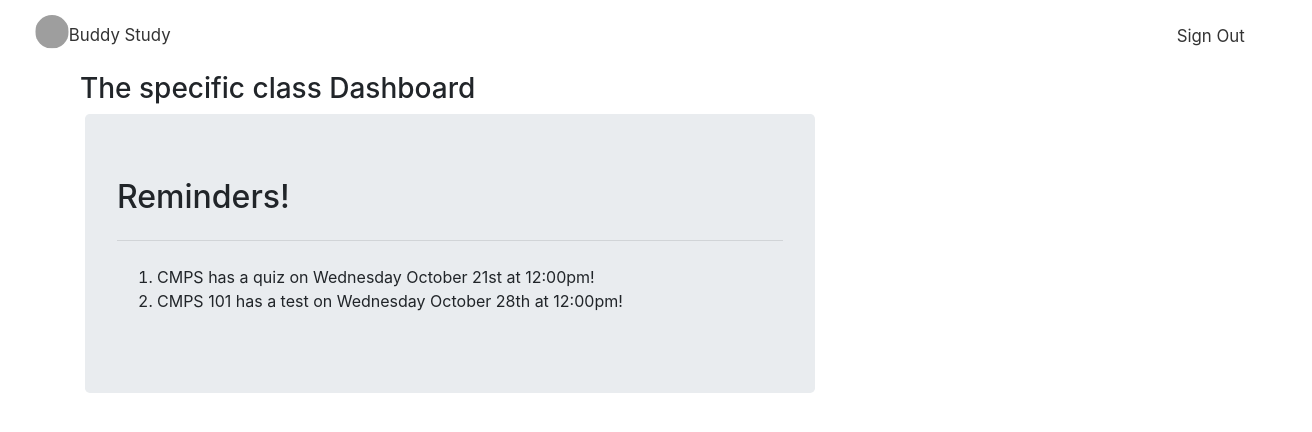
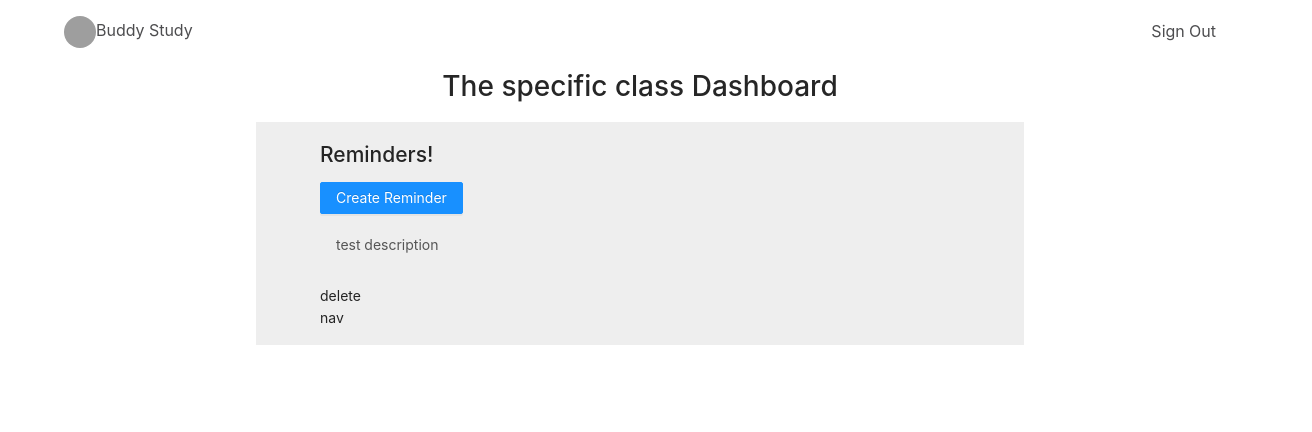
Before and after one commit to xinrod/study-buddy, a React (Create React App) app in the folder study-buddy-front-end/: page /ClassDashboard in a window 1280 px wide. Shown: the top 432 px of the page, 1312 px wide, since content can reach past the window. Built offline with nearby package versions, Linux system fonts and the light colour scheme; grey boxes are pictures that could not be loaded.

Commit message:
Added form for Reminders

```diff
--- a/study-buddy-front-end/src/App.js
+++ b/study-buddy-front-end/src/App.js
@@ -1,9 +1,10 @@
 import React from 'react';
 import './App.css';
 import Home from './components/Home/Home';
+import 'tachyons';
+
 import ClassDashboard from './components/ClassDashboard/ClassDashboard'
-import 'bootstrap/dist/css/bootstrap.min.css';
-import 'tachyons';
+
 
 import {
   BrowserRouter as Router,
--- a/study-buddy-front-end/src/components/ClassDashboard/ClassDashboard.js
+++ b/study-buddy-front-end/src/components/ClassDashboard/ClassDashboard.js
@@ -8,11 +8,9 @@ const ClassDashboard = () => {
 
     return (
         <>
-        <div class='ClassTitle'>
             <Container fliud>
-                <h3>The specific class Dashboard</h3>
+                <h1 class="tc">The specific class Dashboard</h1>
             </Container>
-        </div>
             <Reminder/>
         </>
     );
--- a/study-buddy-front-end/src/components/ClassDashboard/ReminderContainer.js
+++ b/study-buddy-front-end/src/components/ClassDashboard/ReminderContainer.js
@@ -1,29 +1,77 @@
-import React from 'react';
+import React, { useEffect } from 'react';
 import './ClassDashboard.css';
 import {Link} from 'react-router-dom';
 import Jumbotron from 'react-bootstrap/Jumbotron';
 import Container from 'react-bootstrap/Container';
 import Row from 'react-bootstrap/Row';
 import Col from 'react-bootstrap/Col';
+import { Modal, Button } from 'antd';
+import { useState } from 'react';
+import 'antd/dist/antd.css';
+import Form from 'react-bootstrap/Form'
+import ReminderList from './ReminderList.js';
 
 const ReminderContainer = () => {
 
+    const [visible, setVisible] = useState(false);
+    const [currReminder, setReminder] = useState({
+        "title": 'default Title Class',
+        "description": 'test description',
+    });
+    const [reminders, addReminder] = useState([]);
+
+    useEffect(() => {
+        console.log('render')
+        console.log(currReminder)
+        addReminder(reminders.concat(currReminder))
+        console.log(reminders)
+    }, [currReminder]);
+
+    const showForm = () => {
+        setVisible(true);
+    }
+
+    const handleClose = e => {
+        setVisible(false);
+    }
+
+    async function handleSubmit(e) {
+        e.preventDefault();
+        setVisible(false);
+        console.log(e.target);
+        setReminder({
+            title: e.target.title.value,
+            description: e.target.description.value
+        });
+    };
+
     return (
         <>
-            <Container>
-                <Row>
-                    <Col md={{span:8}}>
-                        <Jumbotron>
-                            <h2>Reminders!</h2>
-                            <hr class="my-4"></hr>
-                            <ol>
-                                <li>CMPS has a quiz on Wednesday October 21st at 12:00pm!</li>
-                                <li>CMPS 101 has a test on Wednesday October 28th at 12:00pm!</li>
-                            </ol>
-                        </Jumbotron>
-                    </Col>
-                </Row>
-            </Container>
+            <section class="mw5 mw7-ns center bg-light-gray pa3 ph5-ns">
+                <h2>Reminders!</h2>
+                <Button type='primary' onClick={showForm}>
+                    Create Reminder
+                </Button>
+                <Modal
+                title="Create a Reminder"
+                visible={visible}
+                onCancel={handleClose}
+                okButtonProps={{form:'reminderForm', key: 'submit', htmlType: 'submit'}}
+            >
+                    <Form id="reminderForm" class="pa4 black-80" onSubmit={handleSubmit}>
+                        <div class="measure">
+                            <label for="title" class="f6 b db mb2">Title<span class="normal black-60"></span></label>
+                            <input id='title' class="input-reset ba b--black-20 pa2 mb2 db w-100" type="text" aria-describedby="title-desc" />
+                        </div>
+                        <div class="measure">
+                            <label for="description" class="f6 b db mb2">Description<span class="normal black-60"></span></label>
+                            <input id='description' class="input-reset ba b--black-20 pa2 mb2 db w-100" type="text" aria-describedby="desc-desc" />
+                        </div>
+                    </Form>
+                </Modal>
+
+                <ReminderList reminders={reminders}></ReminderList>
+            </section>
         </>
     );
 }
--- /dev/null
+++ b/study-buddy-front-end/src/components/ClassDashboard/ReminderInfo.js
@@ -0,0 +1,31 @@
+import React from 'react';
+import { Card } from 'react-bootstrap';
+import './Card.css';
+
+const ReminderInfo = ({title, description}) => {
+
+    return (
+        <>
+            <Card className='grow' style={{ width: '18rem' }}>
+                <div class="pa2 ph3-ns pb3-ns">
+                    <div class="dt w-100 mt1">
+                        <div class="dtc">
+                            <h1 class="f5 f4-ns mv0">{title}</h1>
+                        </div>
+                    </div>
+                    <p class="f6 lh-copy measure mt2 mid-gray">
+                        {description}
+                    </p>
+                </div>
+                <nav className='dt buttons'>
+                    <div className=' grow delete'>delete</div>
+                    <div className=' grow nav'>nav</div>
+                </nav>
+            </Card>
+
+
+        </>
+    );
+}
+
+export default ReminderInfo;
--- /dev/null
+++ b/study-buddy-front-end/src/components/ClassDashboard/ReminderList.js
@@ -0,0 +1,22 @@
+import React from 'react';
+import './ClassDashboard.css';
+import ReminderInfo from './ReminderInfo';
+import {Link} from 'react-router-dom';
+
+const ReminderList = ({reminders}) => {
+    const reminderComponent = reminders.map((user, i) => {
+        return (
+        <ReminderInfo
+            name={reminders[i].title}
+            description={reminders[i].description}
+        />
+        )
+    });
+    return (
+        <>
+            {reminderComponent}
+        </>
+    );
+}
+
+export default ReminderList;
```
